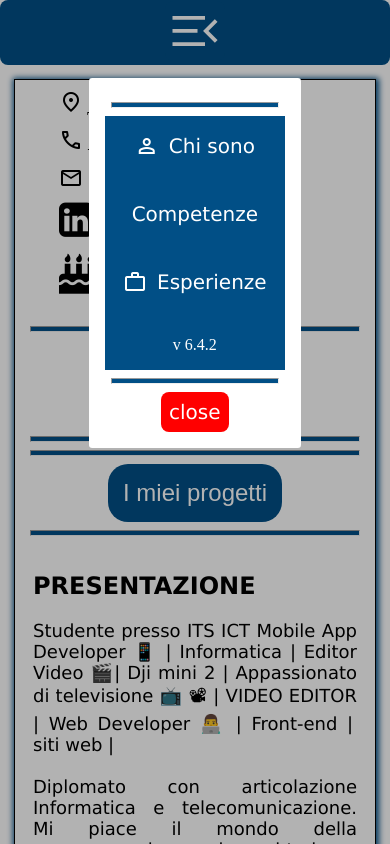
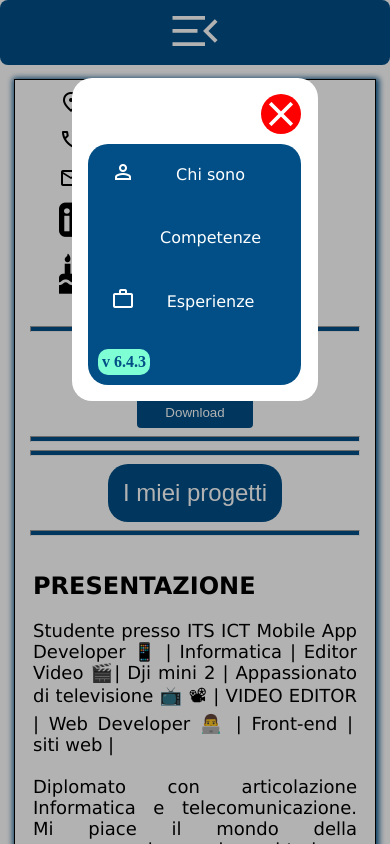
Before and after one commit to SebastianoPeluso25/Curriculum, a SvelteKit app: page / in a window 390 px wide. Both pictures are taken after a click on the button "Menu". Shown: the top 844 px of the page. Built offline with nearby package versions, Linux system fonts and the light colour scheme; a web font is replaced by a local one.

Commit message:
Update version 6.4.3 and Refactor style UI dialog mobile version

```diff
--- a/src/lib/components/search_competence/modal.svelte
+++ b/src/lib/components/search_competence/modal.svelte
@@ -1,35 +1,33 @@
 <script>
-	export let showModal; // boolean
-
-	let dialog; // HTMLDialogElement
+  export let showModal;
+  let dialog;
 
   $: if (dialog && showModal) dialog.showModal();
 </script>
 
-<!-- svelte-ignore a11y-click-events-have-key-events a11y-no-noninteractive-element-interactions -->
 <dialog
   bind:this={dialog}
   on:close={() => (showModal = false)}
   on:click|self={() => dialog.close()}
 >
-	<!-- svelte-ignore a11y-no-static-element-interactions -->
   <div on:click|stopPropagation>
+	<span class="material-symbols-outlined cancelButton" autofocus on:click={() => dialog.close()}>
+		close
+	</span>
     <slot name="header" />
-		<hr />
+
     <slot />
-		<hr />
-		<!-- svelte-ignore a11y-autofocus -->
-		<button autofocus on:click={() => dialog.close()}>close</button>
   </div>
 </dialog>
 
 <style>
   dialog {
     max-width: 32em;
-		border-radius: 0.2em;
     border: none;
     padding: 0;
     margin-top: 20%;
+    background-color: white;
+    border-radius: 20px;
   }
   dialog::backdrop {
     background: rgba(0, 0, 0, 0.3);
@@ -59,15 +57,14 @@
       opacity: 1;
     }
   }
-	button {
-		display: block;
-		margin: auto;
+
+  .cancelButton{
+	font-size: 40px;
+	margin-bottom: 10px;
+	color: white;
 	background-color: red;
-		color: white;
-		font-size: 20px;
-		font-family: Verdana, Geneva, Tahoma, sans-serif;
-		border: none;
-		padding: 8px;
-		border-radius: 8px;
+	font-weight: 600;
+	border-radius: 50%;
+	float: right;
   }
 </style>
--- a/src/lib/version.js
+++ b/src/lib/version.js
@@ -1 +1 @@
-export const VERSION_SOFTWARE = '6.4.2';
+export const VERSION_SOFTWARE = '6.4.3';
--- a/src/routes/+layout.svelte
+++ b/src/routes/+layout.svelte
@@ -2,11 +2,9 @@
   import Modal from "$lib/components/search_competence/modal.svelte";
   import Logo from "../routes/img/logoBar.png";
   import { VERSION_SOFTWARE } from "$lib/version.js";
-  import { page } from '$app/stores'
-
+  import { page } from "$app/stores";
 
   let showModal = false;
-
 </script>
 
 <svelte:head
@@ -29,17 +27,28 @@
     <div class="navbar">
       <div class="menu">
         <div class="item">
+          <div class="icon">
             <span class="material-symbols-outlined"> person </span>
+          </div>
           <a href="/">Chi sono</a>
         </div>
         <div class="item">
+        <div class="icon">
+            <span class="material-symbols-outlined"> </span>
+          </div>
           <a href="/competenze/">Competenze</a>
         </div>
         <div class="item">
+          <div class="icon">
             <span class="material-symbols-outlined"> work </span>
+          </div>
           <a href="/esperienze/">Esperienze</a>
         </div>
-      <footer><p>v {VERSION_SOFTWARE}</p></footer>
+        <footer>
+          <div class="chip">
+            v {VERSION_SOFTWARE}
+          </div>
+        </footer>
       </div>
     </div>
   </Modal>
@@ -78,13 +87,11 @@
         </div>
       </div>
 
-
       <footer>
         <div class="chip">
           v {VERSION_SOFTWARE}
         </div>
       </footer>
-
     </div>
   </div>
 
@@ -102,8 +109,7 @@
     width: 100%;
   }
 
-
-@media(min-width: 480px) {
+  @media (min-width: 480px) {
     .navbar {
       display: flex;
       flex-direction: column;
@@ -120,7 +126,7 @@
       display: none;
     }
 
-  .menu>.item>a {
+    .menu > .item > a {
       text-decoration: none;
       color: white;
     }
@@ -132,13 +138,12 @@
       flex: 1;
     }
 
-
-  .navbar>footer {
+    .navbar > footer {
       display: flex;
       justify-content: flex-start;
     }
 
-  footer > .chip{
+    footer > .chip {
       padding: 4px;
       width: max-content;
       height: max-content;
@@ -162,7 +167,9 @@
       color: #ffffff;
       border-radius: 6px 0 0 6px;
       cursor: pointer;
-  transition: background-color 0.2s ease, border 0.2s ease;
+      transition:
+        background-color 0.2s ease,
+        border 0.2s ease;
     }
 
     /* Hover normale */
@@ -187,7 +194,7 @@
       height: 100vmin;
     }
 
-  .container>.left {
+    .container > .left {
       display: flex;
       width: 100%;
       flex-direction: column;
@@ -196,12 +203,12 @@
       background-color: #014f86;
     }
 
-  .Logo>img {
+    .Logo > img {
       width: 100%;
       border-radius: 10px;
     }
 
-  .container>.left>.navbar>.Logo {
+    .container > .left > .navbar > .Logo {
       color: white;
       text-align: center;
       margin: auto;
@@ -209,14 +216,14 @@
       padding: 10px;
     }
 
-  .container>.right>.containerRight {
+    .container > .right > .containerRight {
       width: 95%;
       border: 1px solid black;
       box-shadow: 1px 1px 6px 2px #014f86;
       margin: 14px;
     }
 
-  .container>.right {
+    .container > .right {
       display: flex;
       width: 100%;
       justify-content: center;
@@ -226,13 +233,14 @@
 
   /**MOBILE VERSION*/
 
-@media(max-width: 480px) {
+  @media (max-width: 480px) {
     .navbar {
       display: flex;
       flex-direction: column;
       width: 100%;
       background-color: #014f86;
       row-gap: 8px;
+      border-radius: 20px;
     }
 
     .container2 {
@@ -243,7 +251,6 @@
       margin: auto;
     }
 
-
     .menu {
       display: flex;
       flex-direction: column;
@@ -251,8 +258,7 @@
       flex: 1;
     }
 
-
-  .container2>button {
+    .container2 > button {
       width: 100%;
       margin: auto;
       font-family: Verdana, Geneva, Tahoma, sans-serif;
@@ -262,7 +268,19 @@
       color: white;
     }
 
-  .container2>button>.material-symbols-outlined {
+    footer > .chip {
+      padding: 4px;
+      width: max-content;
+      height: max-content;
+      background-color: aquamarine;
+      border-radius: 10px;
+      font-weight: bold;
+      color: #014f86;
+      font-size: 16px;
+      margin: 10px;
+    }
+
+    .container2 > button > .material-symbols-outlined {
       font-size: 60px;
       border: none;
       background-color: #014f86;
@@ -270,7 +288,7 @@
       color: white;
     }
 
-  .container2>.right>.containerRight {
+    .container2 > .right > .containerRight {
       width: 95%;
       border: 1px solid black;
       box-shadow: 1px 1px 6px 2px #014f86;
@@ -278,32 +296,33 @@
       height: min-content;
     }
 
-  .container2>.right {
+    .container2 > .right {
       display: flex;
       width: 100%;
       justify-content: center;
       align-items: start;
     }
 
-  .menu>.item>a {
+    .menu > .item > a {
       text-decoration: none;
       color: white;
     }
 
-  .menu>footer {
+    .menu > footer {
       text-align: center;
       color: white;
     }
 
-  .menu>.item {
-    display: flex;
-    flex-direction: row;
-    align-content: center;
+    .menu > .item {
+      display: grid;
+      justify-items: center;
+      grid-template-columns: 10px 2fr;
+      margin-left: 10px;
       align-items: center;
-    column-gap: 10px;
-    padding: 18px;
-    justify-content: center;
-    font-size: 20px;
+      gap: 12px;
+      padding: 16px 20px;
+      font-size: 16px;
+      font-family: Verdana, Geneva, Tahoma, sans-serif;
       color: white;
       font-family: Verdana, Geneva, Tahoma, sans-serif;
     }
@@ -314,7 +333,7 @@
       height: 100vmax;
     }
 
-  .container>.left {
+    .container > .left {
       display: flex;
       width: 100%;
       flex-direction: column;
@@ -323,7 +342,7 @@
       background-color: #014f86;
     }
 
-  .container>.right>.containerRight {
+    .container > .right > .containerRight {
       width: 95%;
       border: 1px solid black;
       box-shadow: 1px 1px 6px 2px #014f86;
@@ -331,12 +350,11 @@
       height: 10vh;
     }
 
-  .container>.right {
+    .container > .right {
       display: flex;
       width: 100%;
       justify-content: center;
       align-items: start;
     }
   }
-
 </style>
```
Lines whose indentation alone changed are shown as unchanged.
